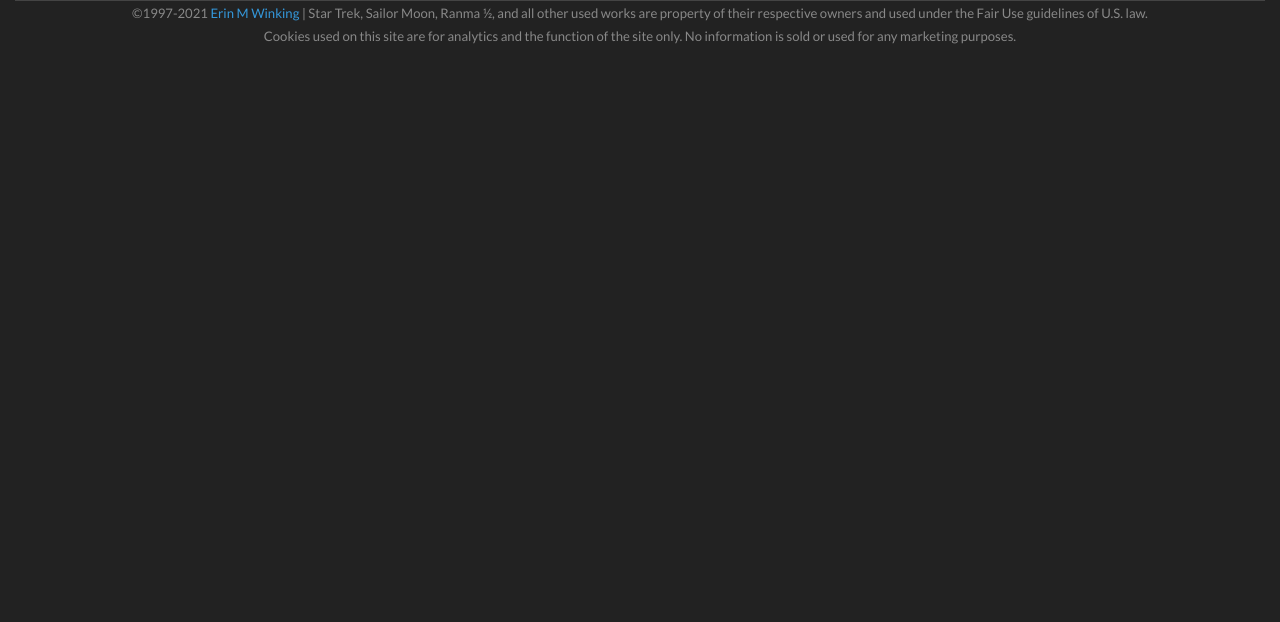
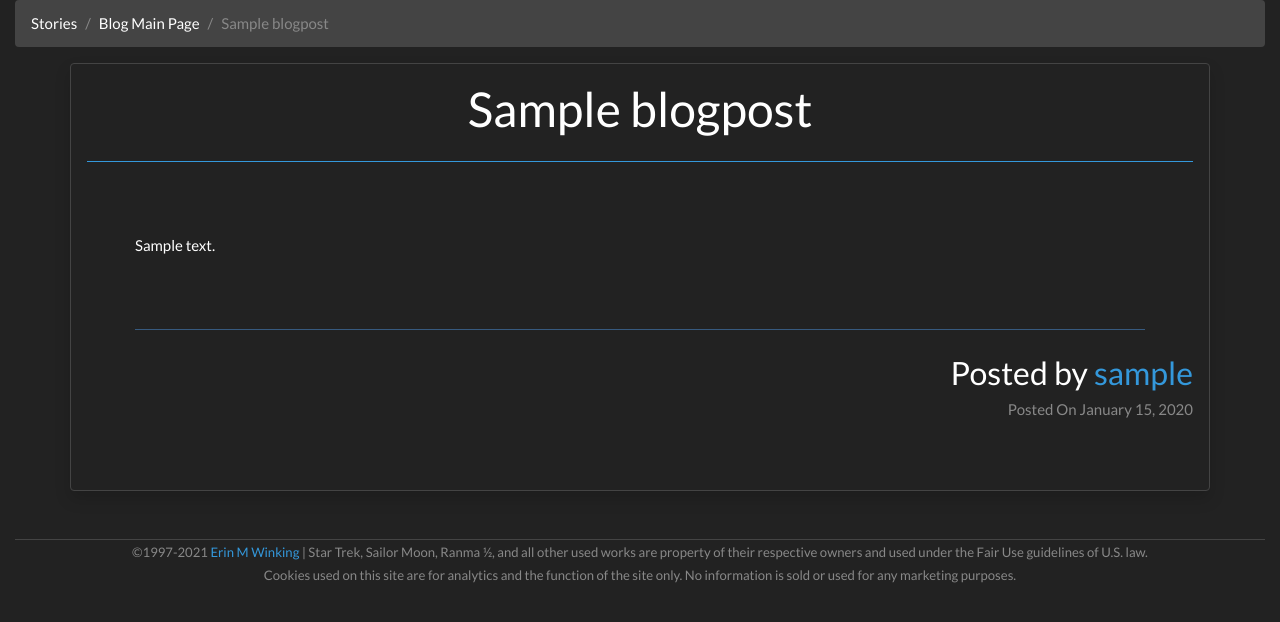
Before and after one commit to ewink1977/MoonTrek2021, a Django app: a page that uses MoonTrekBlog/templates/moontrekblog/blogpost_detail.html in a window 1280 px wide. Shown: the part 92-714 px from the top of the page. Run offline with Django 3.2, Linux system fonts and the light colour scheme; tables that the repository leaves empty hold one stand-in row (values such as "Sample post"); some libraries are stand-ins or nearby versions; some web fonts are replaced.

Commit message:
Blog Functionality Mostly Working, updated views, templates.

```diff
--- a/MoonTrekBlog/templates/moontrekblog/blogpost_detail.html
+++ b/MoonTrekBlog/templates/moontrekblog/blogpost_detail.html
@@ -1,7 +1,29 @@
 {% extends 'html/base.html' %}
 {% load static %}
 {% block content %}
-<div class="content">
-    <div class="col-8 text-center"></div>
+<ol class="breadcrumb">
+    <li class="breadcrumb-item"><a href="{% url 'stories:storyHome' %}">Stories</a></li>
+    <li class="breadcrumb-item active"><a href="{% url 'blog:blogHome' %}">Blog Main Page</a></li>
+    <li class="breadcrumb-item active">{{ object.title }}</li>
+</ol>
+<div class="container rounded border border-secondary shadow mb-5 p-3">
+    <div class="row">
+        <div class="col-md text-center">
+            <h1>{{ object.title }}</h1>
+            <hr class="my-4 border-info">
+        </div>
+    </div>
+    <div class="row p-5">
+        <div class="col-md">
+            {{ object.content|safe }}
+        </div>
+    </div>
+    <hr class="my-4 mx-5 border-primary">
+    <div class="row justify-content-end mb-5">
+        <div class="col-4 text-right">
+            <h3>Posted by <a href="{% url 'base:profilePage' object.author.username %}" class="text-info">{{ object.author }}</a></h3>
+            <h6 class="text-muted">Posted On {{ object.date_posted|date:'F j, Y' }}</h6>
+        </div>
+    </div>
 </div>
 {% endblock content %}
--- a/MoonTrekBlog/templates/moontrekblog/blogpost_list.html
+++ b/MoonTrekBlog/templates/moontrekblog/blogpost_list.html
@@ -5,7 +5,7 @@
     <li class="breadcrumb-item"><a href="{% url 'stories:storyHome' %}">Stories</a></li>
     <li class="breadcrumb-item active">Blog Main Page</li>
 </ol>
-    <div class="container">
+    <div class="container rounded border border-secondary shadow mb-5 p-3">
         {% for post_obj in object_list %}
         <div class="col p-4">
             <h1 class="bowlby">{{ post_obj.title }}</h1>
--- a/MoonTrekBlog/views.py
+++ b/MoonTrekBlog/views.py
@@ -6,6 +6,7 @@ from django.views.generic import (
 from .models import BlogPost
 
 class BlogPostAll(ListView):
+    paginate_by = 10
     model = BlogPost
     ordering = ['-date_posted']
 
--- a/MoonTrekStories/templates/html/storyHome.html
+++ b/MoonTrekStories/templates/html/storyHome.html
@@ -13,7 +13,7 @@
             <hr class="my-4 border-primary">
 
             <!-- Everything in this col is generated via Django. -->
-            {% for post_obj in posts %}
+            {% for post_obj in page_obj %}
 
             <h3 class="bowlby">{{ post_obj.title }}</h3>
             <h6 class="text-muted stattliches">Posted by <a href="{% url 'base:profilePage' post_obj.author.username %}" class="text-info">{{ post_obj.author }}</a></h6>
```
Also changed, not shown: MoonTrekStories/views.py (+8 -1 lines).
